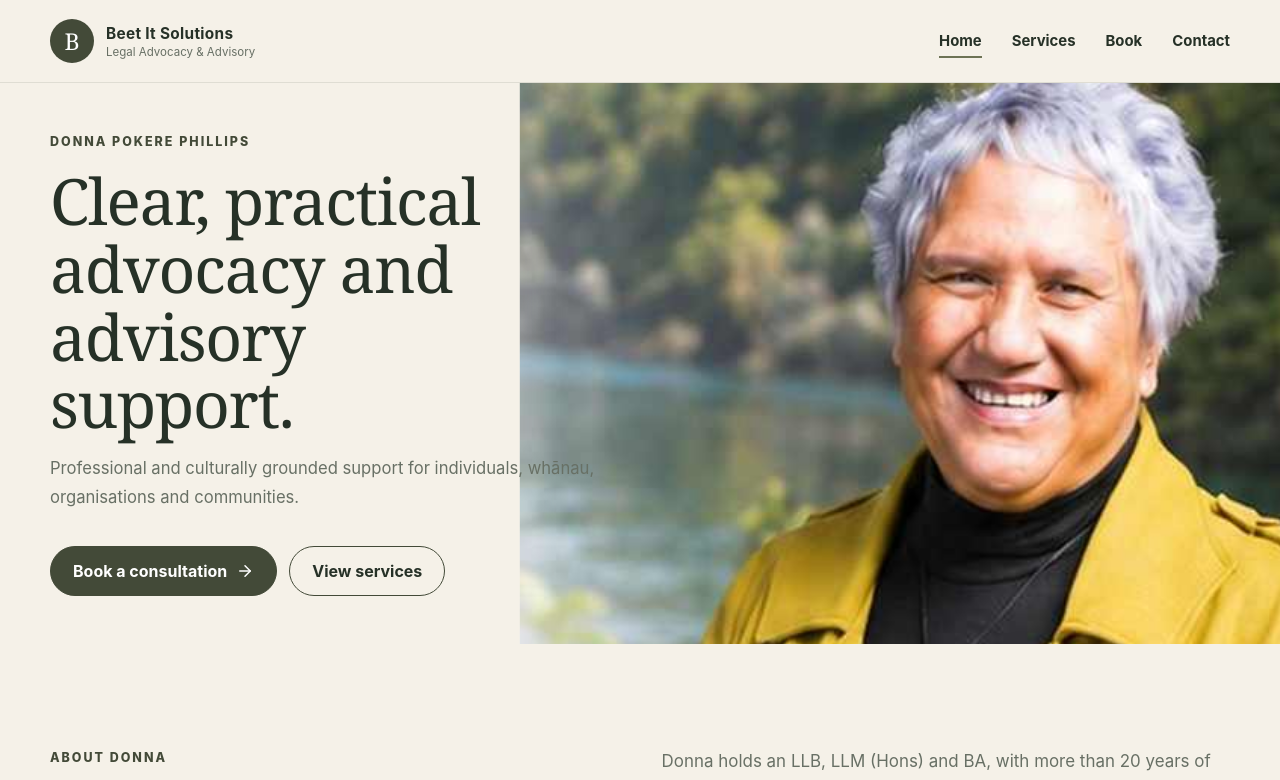
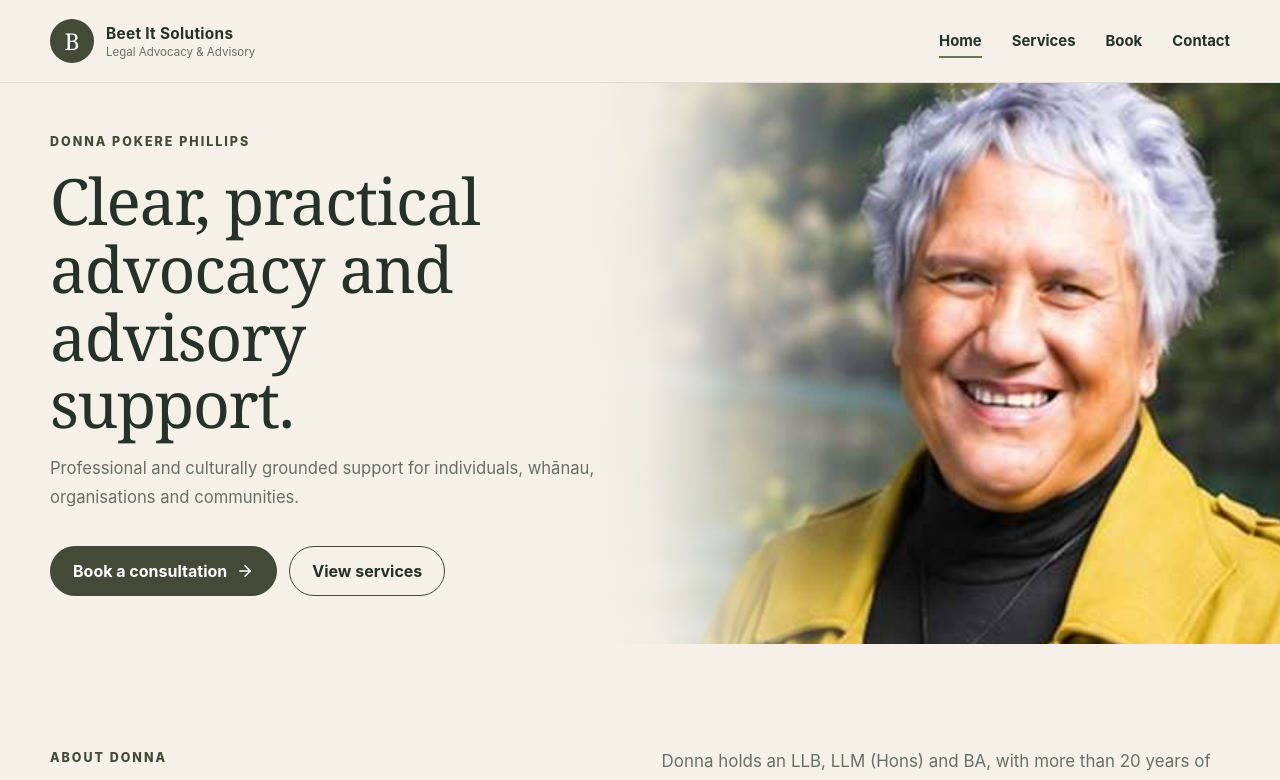
Before and after one commit to haamip/beetit-solutions-web, a React (Vite) app: page / in a window 1280 px wide. Shown: the top 780 px of the page. Built offline with nearby package versions, Linux system fonts and the light colour scheme; no server answers.

Commit message:
Blend hero photo into page background

```diff
--- a/src/hero.css
+++ b/src/hero.css
@@ -17,26 +17,25 @@
   background-position: 72% center;
   background-size: cover;
   transform: scale(1.01);
-  -webkit-mask-image: linear-gradient(
-    90deg,
-    transparent 0%,
-    rgba(0, 0, 0, 0.12) 14%,
-    rgba(0, 0, 0, 0.38) 24%,
-    rgba(0, 0, 0, 0.72) 34%,
-    #000 44%
-  );
-  mask-image: linear-gradient(
-    90deg,
-    transparent 0%,
-    rgba(0, 0, 0, 0.12) 14%,
-    rgba(0, 0, 0, 0.38) 24%,
-    rgba(0, 0, 0, 0.72) 34%,
-    #000 44%
-  );
 }
 
 .hero-photo-section::after {
-  display: none;
+  content: "";
+  position: absolute;
+  inset: 0;
+  pointer-events: none;
+  background: linear-gradient(
+    90deg,
+    #f5f1e8 0%,
+    #f5f1e8 43%,
+    rgba(245, 241, 232, 0.99) 47%,
+    rgba(245, 241, 232, 0.94) 51%,
+    rgba(245, 241, 232, 0.76) 55%,
+    rgba(245, 241, 232, 0.48) 59%,
+    rgba(245, 241, 232, 0.22) 63%,
+    rgba(245, 241, 232, 0.07) 67%,
+    rgba(245, 241, 232, 0) 72%
+  );
 }
 
 .hero-wide {
@@ -79,15 +78,9 @@
 
   .hero-photo-section::before {
     background-position: 63% center;
-    -webkit-mask-image: none;
-    mask-image: none;
   }
 
   .hero-photo-section::after {
-    content: "";
-    display: block;
-    position: absolute;
-    inset: 0;
     background:
       linear-gradient(
         90deg,
```
